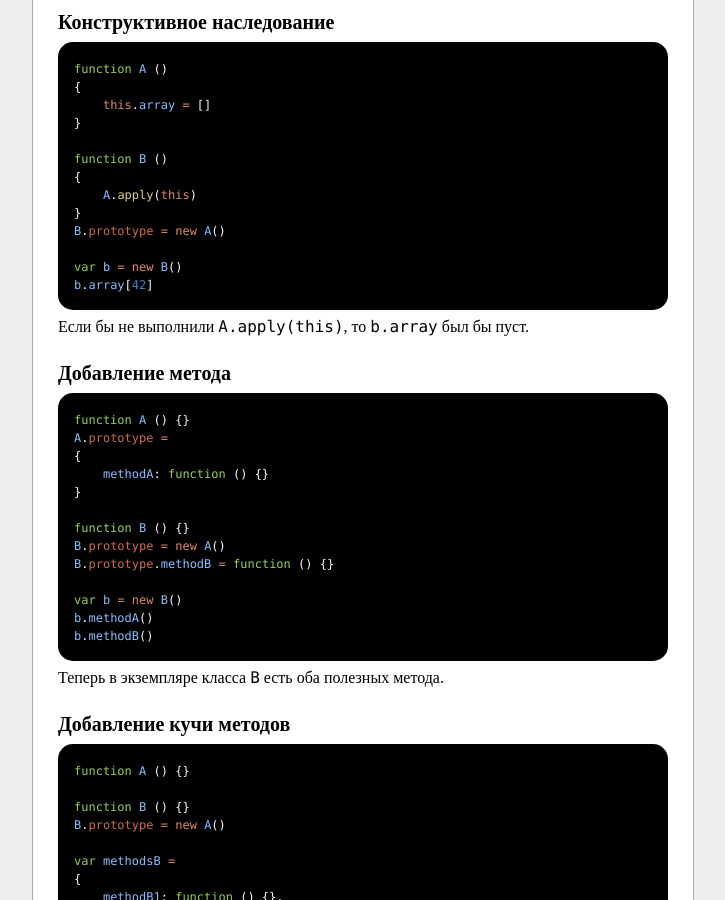
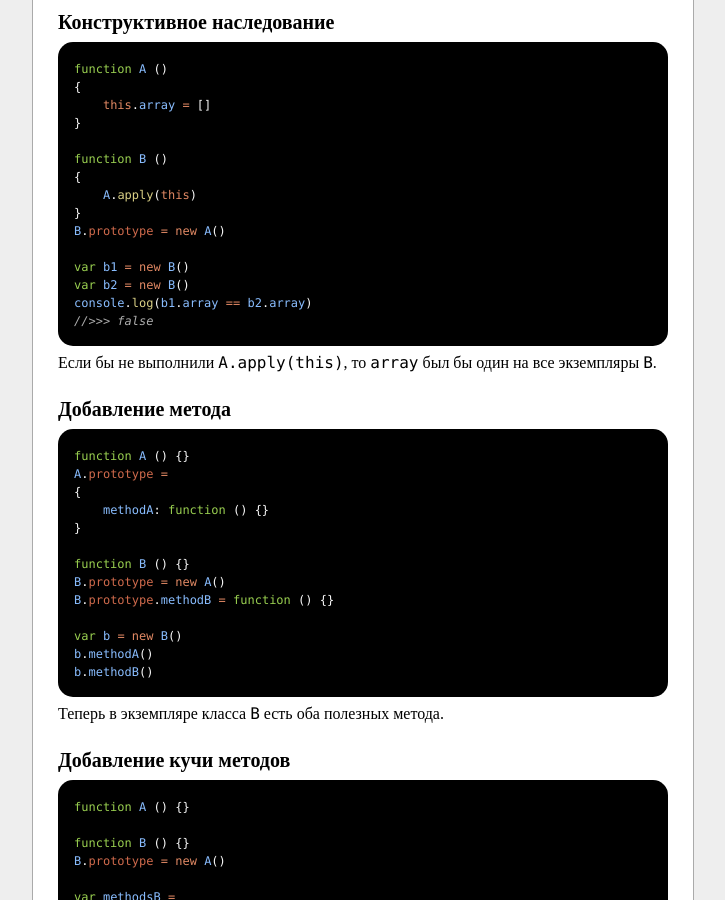
Before and after one commit to kung-fu-tzu/leonov.github.io, a Jekyll site: the page built from _posts/2011-04-06-native-javascript-inheritance.html, in a window 1280 px wide and 900 px high, scrolled down 1501 px. Shown: the whole window, without its empty margins (277-1002 px from the left). Built offline with Jekyll 4.4.1, drawn with Linux system fonts in a browser that asks for light colours.

Commit message:
fix example

```diff
--- a/_posts/2011-04-06-native-javascript-inheritance.html
+++ b/_posts/2011-04-06-native-javascript-inheritance.html
@@ -112,11 +112,13 @@ function B ()
 }
 B.prototype = new A()
 
-var b = new B()
-b.array[42]
+var b1 = new B()
+var b2 = new B()
+console.log(b1.array == b2.array)
+//>>> false
 </code></pre>
 
-<p>Если бы не выполнили <code>A.apply(this)</code>, то <code>b.array</code> был бы пуст.</p>
+<p>Если бы не выполнили <code>A.apply(this)</code>, то <code>array</code> был бы один на все экземпляры <code>B</code>.</p>
 </section>
 
 
```
